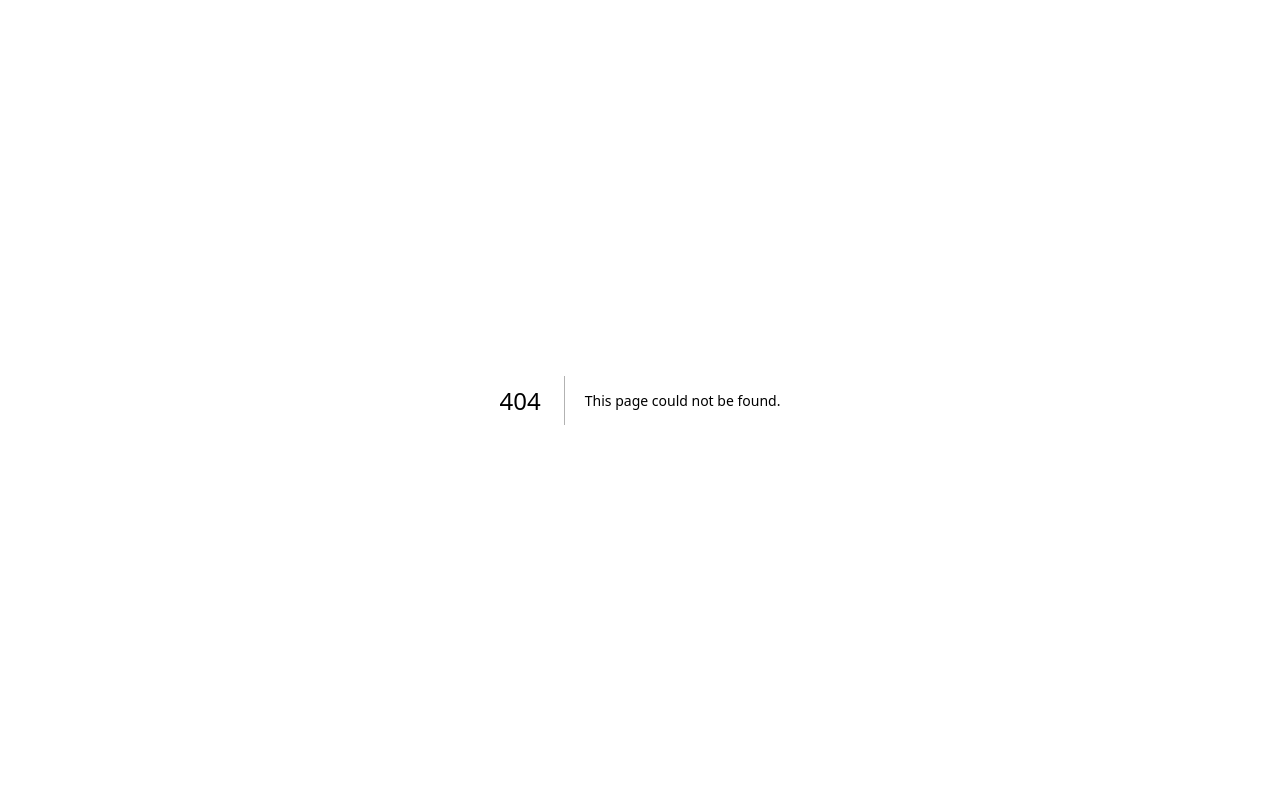
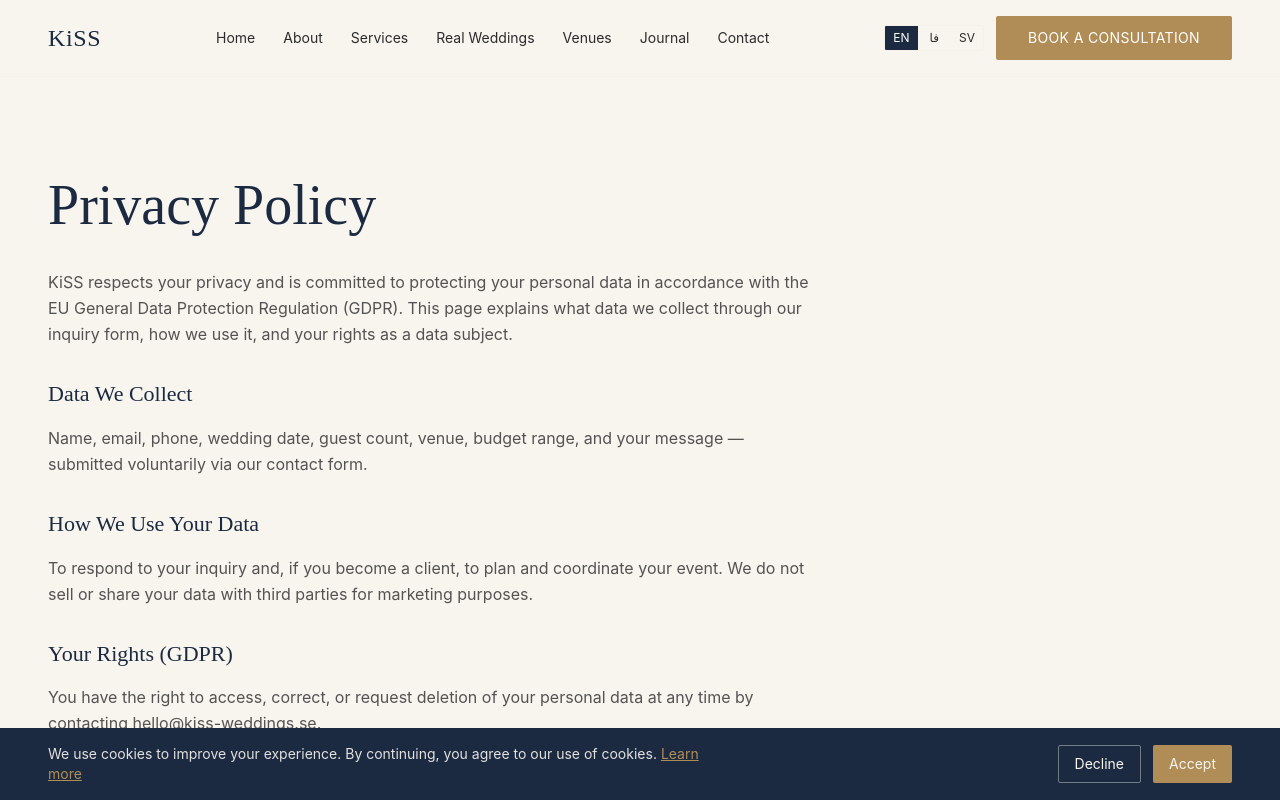
Before and after one commit to sinatari/KiSS, a Next.js app: page /en/privacy in a window 1280 px wide. Before the commit this address had no page. Shown: the top 800 px of the page. Built offline with nearby package versions, Linux system fonts and the light colour scheme.

Commit message:
Add venues, journal, and privacy pages

```diff
--- /dev/null
+++ b/app/[locale]/journal/page.tsx
@@ -0,0 +1,35 @@
+import { useTranslations } from 'next-intl';
+import Image from 'next/image';
+import Section from '@/components/Section';
+import Card from '@/components/Card';
+
+export default function JournalPage() {
+  const t = useTranslations('journal');
+
+  const posts = [
+    { title: 'Five Tips for a Stress-Free Castle Wedding', date: 'June 2026', image: '/images/journal-01.jpg' },
+    { title: 'Real Wedding: Sofia & Daniel at Skokloster', date: 'May 2026', image: '/images/journal-02.jpg' },
+    { title: 'Vendor Spotlight: Stockholm Florists We Love', date: 'April 2026', image: '/images/journal-03.jpg' }
+  ];
+
+  return (
+    <Section>
+      <h1 className="heading-xl text-center mb-3">{t('title')}</h1>
+      <p className="text-center text-charcoal/70 mb-12">{t('subtitle')}</p>
+
+      <div className="grid grid-cols-1 md:grid-cols-3 gap-6">
+        {posts.map((post) => (
+          <Card key={post.title} className="p-0 overflow-hidden">
+            <div className="relative aspect-[4/3]">
+              <Image src={post.image} alt={post.title} fill className="object-cover" />
+            </div>
+            <div className="p-5">
+              <p className="text-xs text-gold uppercase tracking-wide mb-2">{post.date}</p>
+              <h3 className="heading-md">{post.title}</h3>
+            </div>
+          </Card>
+        ))}
+      </div>
+    </Section>
+  );
+}
--- /dev/null
+++ b/app/[locale]/privacy/page.tsx
@@ -0,0 +1,21 @@
+import { useTranslations } from 'next-intl';
+import Section from '@/components/Section';
+
+export default function PrivacyPage() {
+  const t = useTranslations('privacy');
+
+  return (
+    <Section>
+      <h1 className="heading-xl mb-8">{t('title')}</h1>
+      <div className="max-w-3xl text-charcoal/80 leading-relaxed space-y-4">
+        <p>{t('body')}</p>
+        <h2 className="heading-md pt-4">Data We Collect</h2>
+        <p>Name, email, phone, wedding date, guest count, venue, budget range, and your message — submitted voluntarily via our contact form.</p>
+        <h2 className="heading-md pt-4">How We Use Your Data</h2>
+        <p>To respond to your inquiry and, if you become a client, to plan and coordinate your event. We do not sell or share your data with third parties for marketing purposes.</p>
+        <h2 className="heading-md pt-4">Your Rights (GDPR)</h2>
+        <p>You have the right to access, correct, or request deletion of your personal data at any time by contacting hello@kiss-weddings.se.</p>
+      </div>
+    </Section>
+  );
+}
--- /dev/null
+++ b/app/[locale]/venues/page.tsx
@@ -0,0 +1,31 @@
+import { useTranslations } from 'next-intl';
+import Image from 'next/image';
+import Section from '@/components/Section';
+import Card from '@/components/Card';
+import { venues } from '@/lib/content';
+
+export default function VenuesPage() {
+  const t = useTranslations('venues');
+
+  return (
+    <Section>
+      <h1 className="heading-xl text-center mb-3">{t('title')}</h1>
+      <p className="text-center text-charcoal/70 mb-12">{t('subtitle')}</p>
+
+      <div className="grid grid-cols-1 md:grid-cols-3 gap-6">
+        {venues.map((venue) => (
+          <Card key={venue.name} className="p-0 overflow-hidden">
+            <div className="relative aspect-[4/3]">
+              <Image src={venue.image} alt={venue.name} fill className="object-cover" />
+            </div>
+            <div className="p-5">
+              <h3 className="heading-md mb-1">{venue.name}</h3>
+              <p className="text-sm text-gold uppercase tracking-wide mb-1">{venue.type}</p>
+              <p className="text-sm text-charcoal/70">{venue.location}</p>
+            </div>
+          </Card>
+        ))}
+      </div>
+    </Section>
+  );
+}
```
